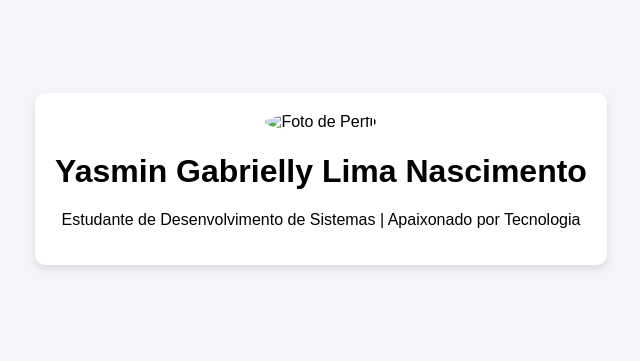
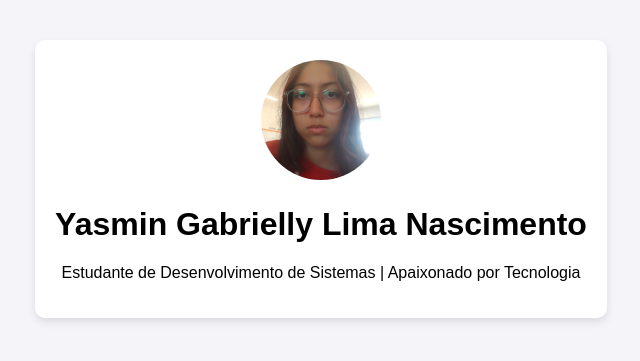
Before and after one commit to yasmingnascimento-cmd/meu-perfil-git, a plain HTML site: page index.html in a window 1280 px wide. Shown: the part 221-582 px from the top of the page, without its empty margins (319-959 px from the left). Drawn offline with Linux system fonts and the light colour scheme.

Commit message:
cria cartão de perfil com foto

```diff
--- a/index.html
+++ b/index.html
@@ -7,7 +7,7 @@
 </head>
 <body>
     <div class="card">
-        <img src="perfil.png" alt="Foto de Perfil">
+        <img src="/perfil.jpg/WIN_20260806_12_42_42_Pro.jpg" alt="Foto de Perfil">
         <h1>Yasmin Gabrielly Lima Nascimento</h1>
         <p>Estudante de Desenvolvimento de Sistemas | Apaixonado por Tecnologia</p>
     </div>
```
